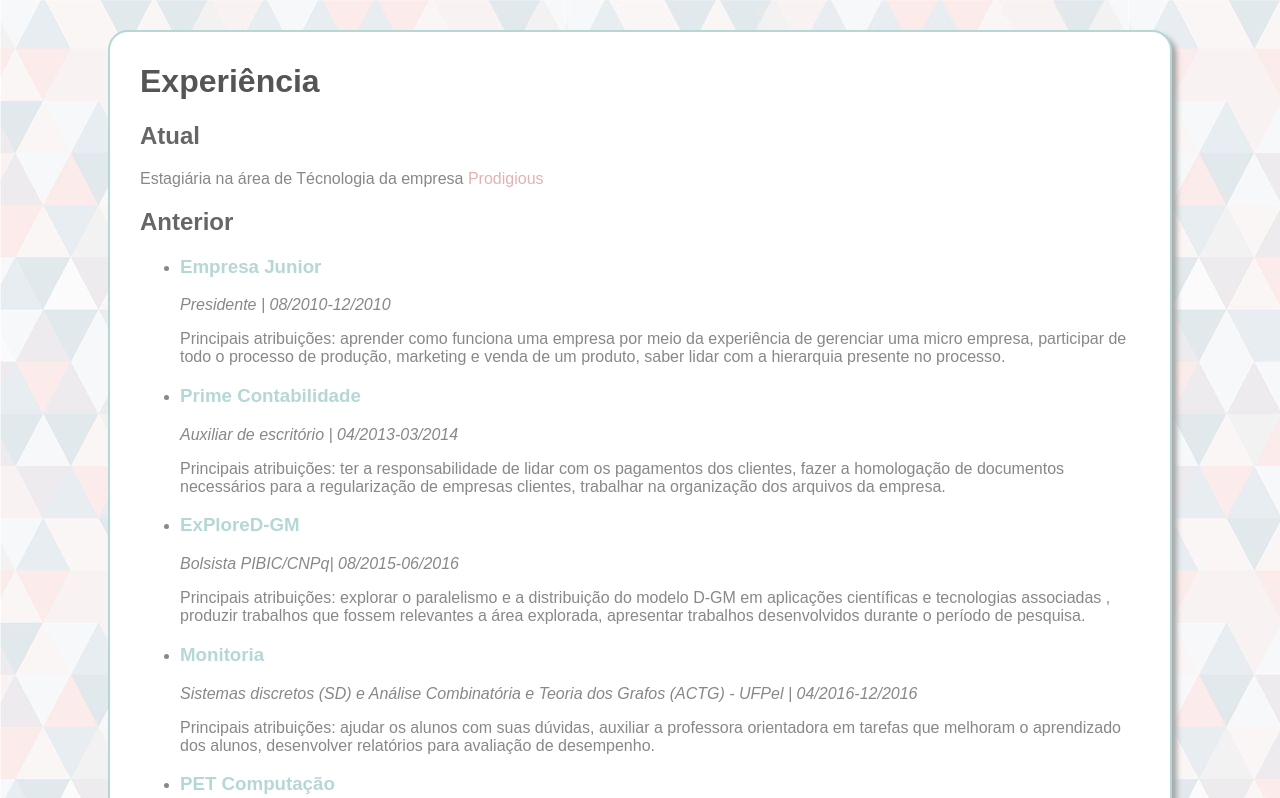
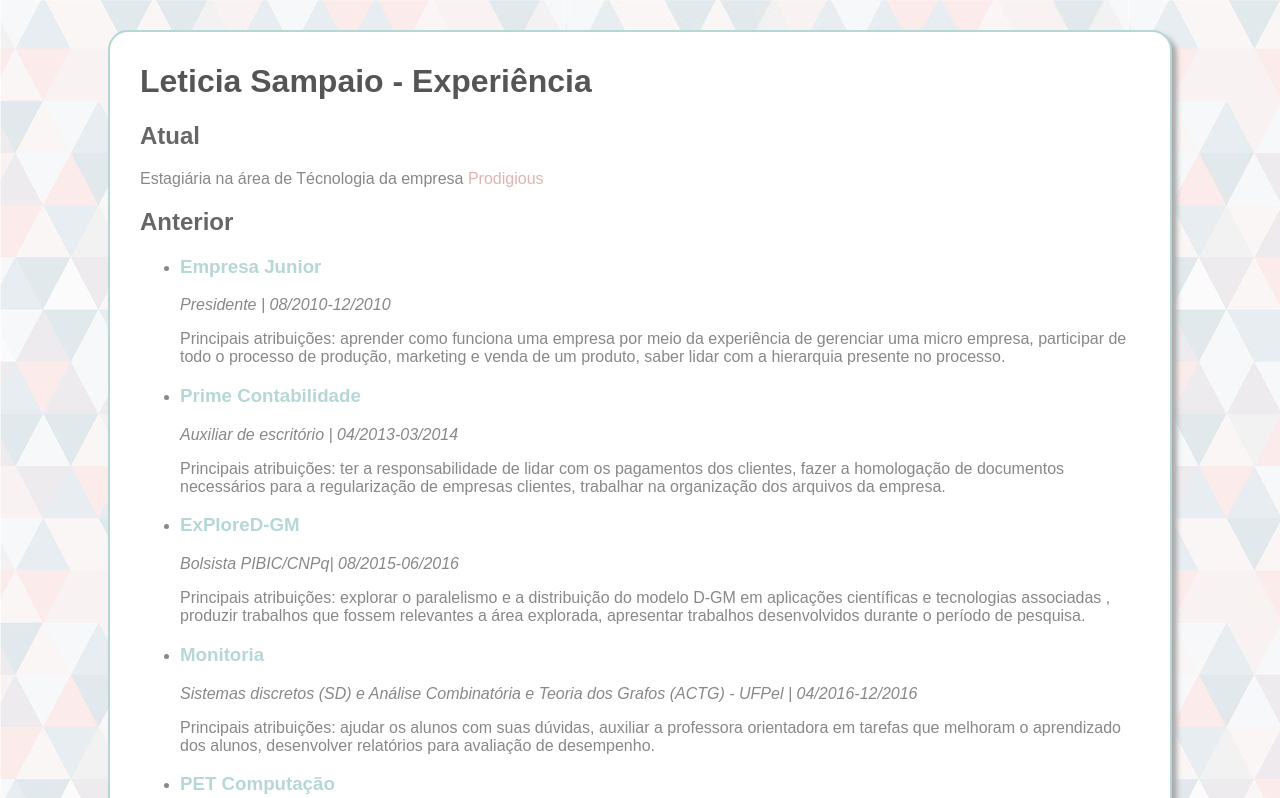
Before and after one commit to LeticiaSampaio/myWebsite, a plain HTML site: page experiencia.html in a window 1280 px wide. Shown: the top 798 px of the page. Drawn offline with Linux system fonts and the light colour scheme.

Commit message:
Update experiencia.html

```diff
--- a/experiencia.html
+++ b/experiencia.html
@@ -8,7 +8,7 @@
 </head>
 <body>
     <div class="card">
-        <h1>Experiência</h1>
+        <h1>Leticia Sampaio - Experiência</h1>
 
         <h2>Atual</h2>
 
```
